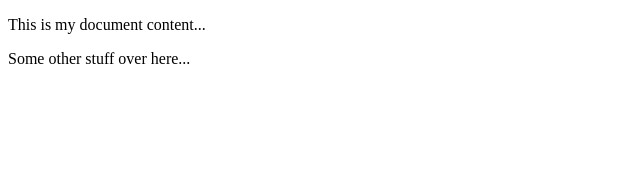
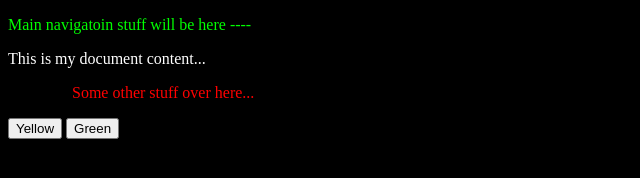
Before and after one commit to k7chda00/Interactive_Multimedia_2018, a plain HTML site: page live_coding/2018_1_8/index.html in a window 1280 px wide. Shown: the whole page, without its empty margins (0-640 px from the left). Drawn offline with Linux system fonts and the light colour scheme.

Commit message:
Stuff from 9_1_2018 lecture

```diff
--- a/live_coding/2018_1_8/index.html
+++ b/live_coding/2018_1_8/index.html
@@ -1,12 +1,17 @@
 <!DOCTYPE html>
 <html lang="en">
     <head>
+      <link rel="stylesheet" type="text/css" href="style.css"/>
       <script src="scripts.js"></script>
       <title>My beautiful html document </title>
     </head>
   <body>
-    <p>This is my document content...
+    <p id="topBar"> Main navigatoin stuff will be here ---- </p>
+    <p>This is my document content...</p>
+    <p class="mainContent yellowBg" id="list">Some other stuff over here... </p>
+    <p>
+      <button onClick="changeToYellow()">Yellow</button>
+      <button onClick="changeToGreen()">Green</button>
     </p>
-    <p id="list">Some other stuff over here... </p>
   </body>
 </html>
--- a/live_coding/2018_1_8/scripts.js
+++ b/live_coding/2018_1_8/scripts.js
@@ -3,3 +3,16 @@ function addPerson(nameOfThePerson)
   var list = document.getElementById("list");
   list.innerHTML += "<br>" + nameOfThePerson;
 }
+
+function changeToGreen() {
+  document.body.className = "greenBG"
+  document.getElementById("topBar").className = "greenBG";
+
+  // Or you could use classList
+  //document.getElementById("topBar").classList.add("Some class...");
+
+}
+
+function changeToYellow() {
+  document.body.className = "yellowBG"
+}
--- /dev/null
+++ b/live_coding/2018_1_8/style.css
@@ -0,0 +1,21 @@
+body {
+  background-color: #000000;
+  color:#FFFFFF;
+}
+
+.mainContent {
+  margin-left: 4em;
+  color:#FF0000;
+}
+
+.greenBG{
+  background-color: #00FF00;
+}
+
+.yellowBG{
+  background-color: #FFFF00;
+}
+
+#topBar {
+  color: #00FF00;
+}
```
